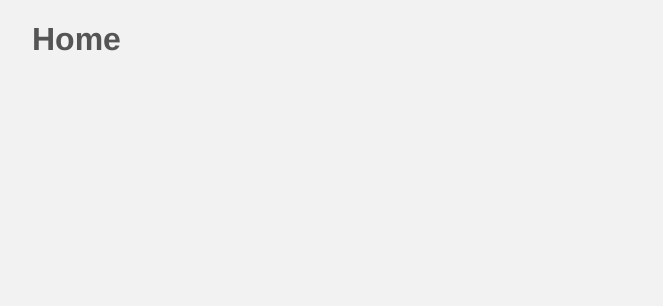
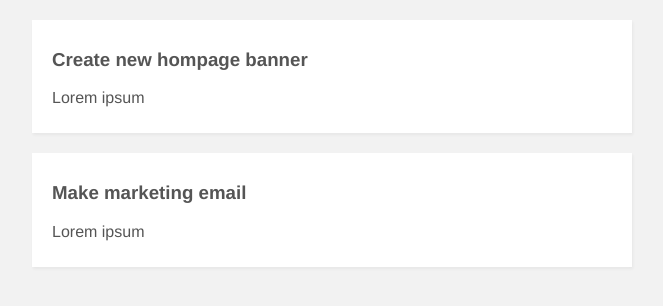
Before and after one commit to NNEUID/project-planner, a Vue app: page / in a window 1280 px wide. Shown: the top 306 px of the page, without its empty margins (308-971 px from the left). Built offline with nearby package versions, Linux system fonts and the light colour scheme; data requests are answered from the project's data file.

Commit message:
install json-server and add data/db.json res

```diff
--- /dev/null
+++ b/data/db.json
@@ -0,0 +1,16 @@
+{
+  "projects": [
+    {
+      "id": 1,
+      "title": "Create new hompage banner",
+      "details": "Lorem ipsum",
+      "complete": false
+    },
+    {
+      "id": 2,
+      "title": "Make marketing email",
+      "details": "Lorem ipsum",
+      "complete": true
+    }
+  ]
+}
--- a/package.json
+++ b/package.json
@@ -9,6 +9,7 @@
   },
   "dependencies": {
     "core-js": "^3.8.3",
+    "json-server": "^0.17.1",
     "vue": "^3.2.13",
     "vue-router": "^4.0.3"
   },
--- /dev/null
+++ b/src/components/SingleProject.vue
@@ -0,0 +1,24 @@
+<template>
+  <div class="project">
+    <div class="actions">
+      <h3>{{ project.title }}</h3>
+    </div>
+    <div class="details">
+      <p>{{ project.details }}</p>
+    </div>
+  </div>
+</template>
+<script>
+/* eslint-disable */
+export default {
+  props: ["project"],
+};
+</script>
+<style>
+.project {
+  margin: 20px auto;
+  background: white;
+  padding: 10px 20px;
+  box-shadow: 1px 2px 3px rgba(0, 0, 0, .05);
+}
+</style>
--- a/src/views/HomeView.vue
+++ b/src/views/HomeView.vue
@@ -1,11 +1,31 @@
+<!-- eslint-disable -->
 <template>
   <div class="home">
-    <h1>Home</h1>
+    <div v-if="projects.length">
+      <div v-for="project in projects" :key="project.id">
+        <SingleProject :project="project" />
+      </div>
+    </div>
   </div>
 </template>
 
 <script>
+import SingleProject from "../components/SingleProject.vue";
 export default {
   name: "HomeView",
+  components: {
+    SingleProject,
+  },
+  data() {
+    return {
+      projects: [],
+    };
+  },
+  mounted() {
+    fetch("http://localhost:3000/projects")
+      .then((res) => res.json())
+      .then((data) => (this.projects = data))
+      .catch((error) => console.log(error.message));
+  },
 };
 </script>
```
Also changed, not shown: 1 other file (tests, documents, lock files or other folders).
